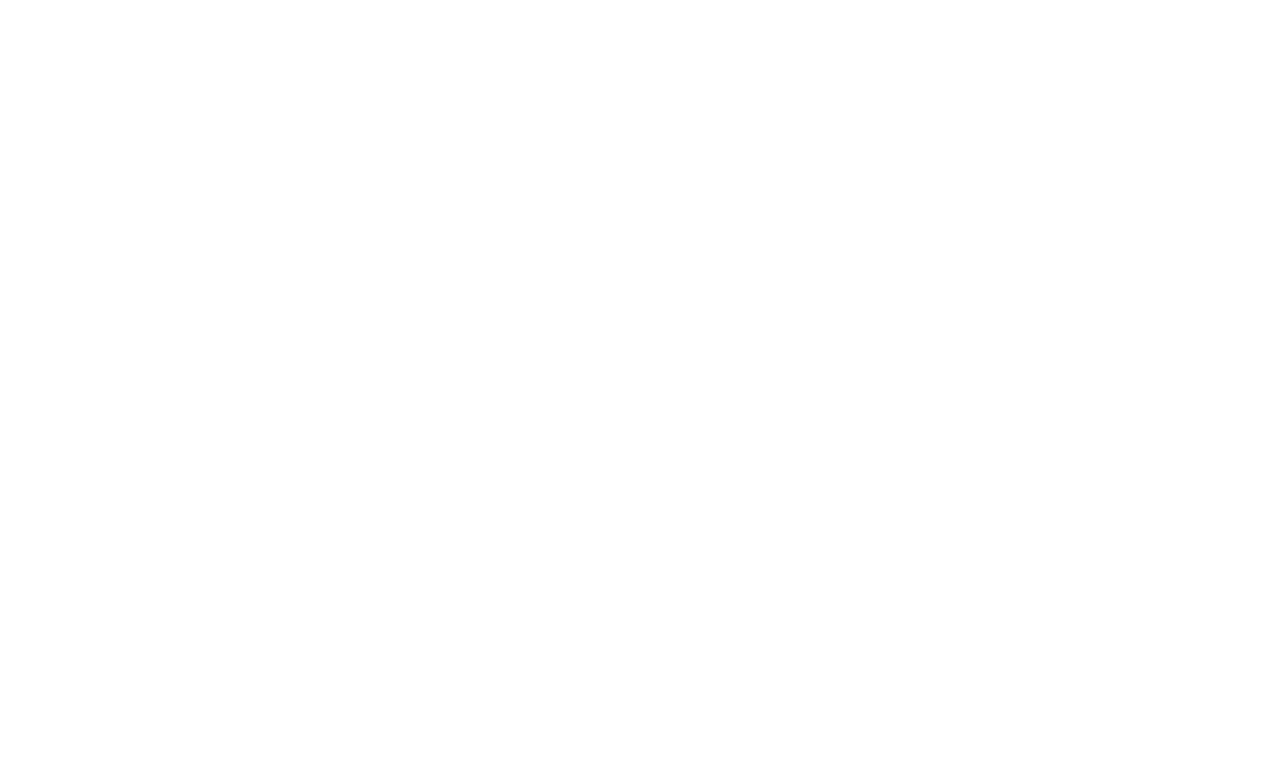
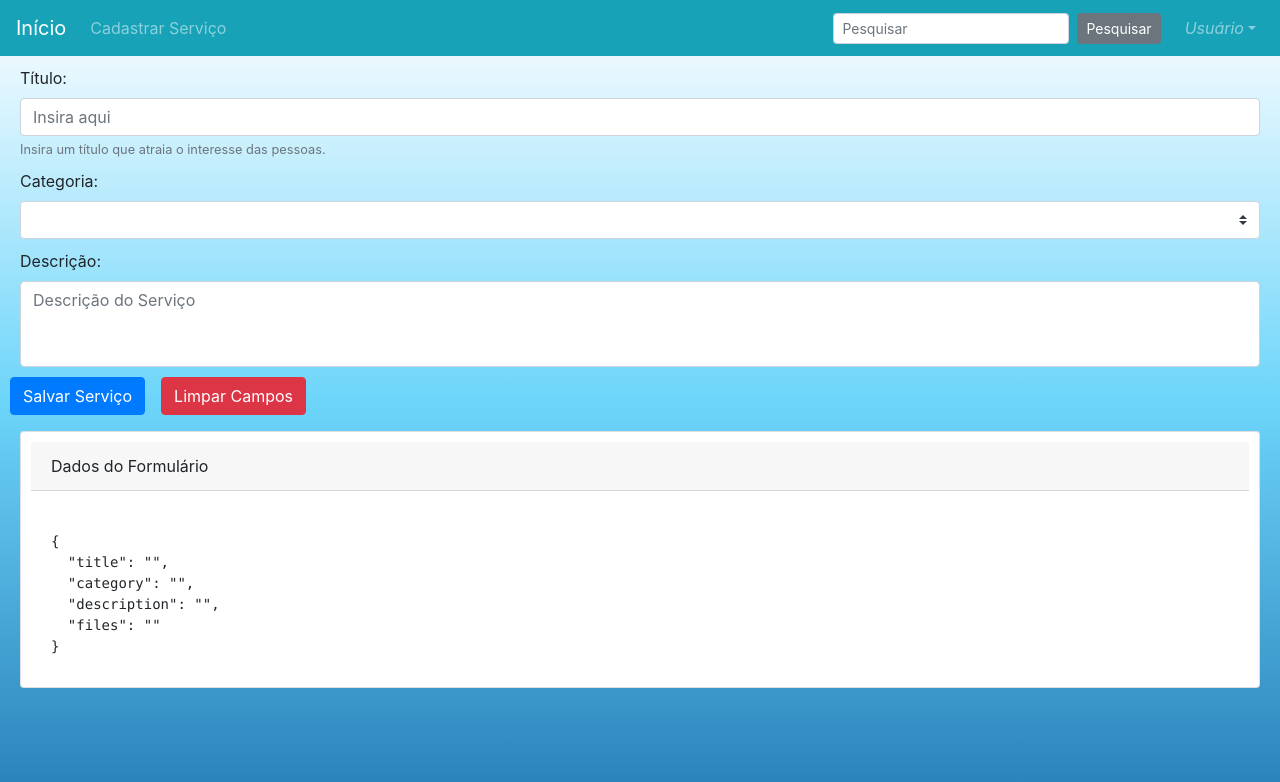
Before and after one commit to danialvesb/contrateepreste-pw, a Vue app: page /novoservico in a window 1280 px wide. Shown: the top 782 px of the page. Built offline with nearby package versions, Linux system fonts and the light colour scheme.

Commit message:
route added

```diff
--- a/package.json
+++ b/package.json
@@ -11,7 +11,8 @@
     "bootstrap": "^4.4.1",
     "bootstrap-vue": "^2.2.0",
     "core-js": "^3.4.4",
-    "vue": "^2.6.11"
+    "vue": "^2.6.11",
+    "vue-router": "^3.1.3"
   },
   "devDependencies": {
     "@vue/cli-plugin-babel": "^4.1.0",
--- a/src/App.vue
+++ b/src/App.vue
@@ -1,5 +1,7 @@
 <template>
   <div id="app">
+    <Header></Header>
+    <router-view></router-view>
   </div>
 </template>
 
@@ -7,23 +9,27 @@
   import 'bootstrap/dist/css/bootstrap.css'
   import 'bootstrap-vue/dist/bootstrap-vue.css'
 
+  import Header from  './components/Header'
 
 
 export default {
   name: 'app',
   components: {
+    Header,
   },
 
 }
 </script>
 
-<style>
+<style scope>
 #app {
-  font-family: 'Avenir', Helvetica, Arial, sans-serif;
-  -webkit-font-smoothing: antialiased;
-  -moz-osx-font-smoothing: grayscale;
-  text-align: center;
-  color: #2c3e50;
-  margin-top: 60px;
+  top: 0%;
+  left: 0px;
+  width: 100%;
+  height: 100%;
+  position: absolute;
+  background: linear-gradient(to bottom, #FFFFFF, #6DD5FA, #2980B9); /* W3C, IE 10+/ Edge, Firefox 16+, Chrome 26+, Opera 12+, Safari 7+ */
+
+
 }
 </style>
--- /dev/null
+++ b/src/components/Header.vue
@@ -0,0 +1,42 @@
+<template>
+  <div>
+    <b-navbar toggleable="lg" type="dark" variant="info">
+        <b-navbar-brand href="/inicio">Início</b-navbar-brand>
+
+        <b-navbar-toggle target="nav-collapse"></b-navbar-toggle>
+
+        <b-collapse id="nav-collapse" is-nav>
+        <b-navbar-nav>
+            <b-nav-item href="/novoservico">Cadastrar Serviço</b-nav-item>
+        </b-navbar-nav>
+
+        <!-- Right aligned nav items -->
+        <b-navbar-nav class="ml-auto">
+            <b-nav-form class="mr-3">
+            <b-form-input size="sm" class="mr-sm-2" placeholder="Pesquisar"></b-form-input>
+            <b-button size="sm" class="my-2 my-sm-0" type="submit">Pesquisar</b-button>
+            </b-nav-form>
+
+            <b-nav-item-dropdown right>
+            <!-- Using 'button-content' slot -->
+            <template v-slot:button-content>
+                <em>Usuário</em>
+            </template>
+            <b-dropdown-item href="#">Perfil</b-dropdown-item>
+            <b-dropdown-item href="#">Sair</b-dropdown-item>
+            </b-nav-item-dropdown>
+        </b-navbar-nav>
+        </b-collapse>
+    </b-navbar>
+  </div>
+</template>
+
+<script scope>
+export default {
+
+}
+</script>
+
+<style>
+
+</style>
--- /dev/null
+++ b/src/components/Home.vue
@@ -0,0 +1,15 @@
+<template>
+  <div>
+    <h1>Início</h1>
+  </div>
+</template>
+
+<script>
+export default {
+
+}
+</script>
+
+<style>
+
+</style>
--- /dev/null
+++ b/src/components/forms/ServiceCreate.vue
@@ -0,0 +1,89 @@
+<template>
+  <div>
+    <b-form v-if="show">
+
+      <b-form-group
+        id="input-group-title"
+        label="Título:"
+        label-for="input-title"
+        description="Insira um título que atraia o interesse das pessoas.">
+
+        <b-form-input
+          id="input-title"
+          v-model="form.title"
+          type="text"
+          required
+          placeholder="Insira aqui"></b-form-input>
+      </b-form-group>
+
+      <b-form-group id="input-group-category" label="Categoria:" label-for="input-category">
+        <b-form-select
+          id="input-category"
+          v-model="form.category"
+          :options="foods"
+          required>
+        </b-form-select>
+      </b-form-group>
+
+      <b-form-group id="input-group-description" label="Descrição:" label-for="input-description">
+        <b-form-textarea
+          id="input-description"
+          v-model="form.description"
+          placeholder="Descrição do Serviço"
+          rows="3"
+          max-rows="6"
+          required>
+          </b-form-textarea>
+      </b-form-group>
+
+
+
+      <b-button variant="primary" @click="onSubmit" class="mr-3">Salvar Serviço</b-button>
+      <b-button variant="danger" @click="onReset">Limpar Campos</b-button>
+    </b-form>
+    <b-card class="mt-3" header="Dados do Formulário">
+      <pre class="m-0">{{ form }}</pre>
+    </b-card>
+  </div>
+</template>
+
+<script>
+export default {
+    data() {
+        return {
+            show: true,
+            form: {
+                title: '',
+                category: '',
+                description: '',
+                files: ''
+            },
+            foods: [
+                { text: 'Selecione Uma', value: null },
+                { text: 'Construção', value: 1 },
+                { text: 'Peças de Carros', value: 2 },
+                { text: 'Outro', value: 3 },
+
+            ],
+        }
+    },
+    methods: {
+
+        onReset() {
+            this.form.title = '',
+            this.form.category = '',
+            this.form.description = '',
+            this.form.files = ''
+        },
+        onSubmit(event) {
+            event.preventDefault()
+        }
+    }
+}
+</script>
+
+<style scoped>
+    div {
+        margin: 10px;
+    }
+</style>
--- a/src/main.js
+++ b/src/main.js
@@ -3,6 +3,7 @@
 
 import App from './App.vue'
 
+import router from './router';
 
 Vue.config.productionTip = false
 
@@ -10,5 +11,6 @@
 Vue.use(IconsPlugin)
 
 new Vue({
+  router,
   render: h => h(App),
 }).$mount('#app')
--- /dev/null
+++ b/src/router.js
@@ -0,0 +1,16 @@
+import Vue from 'vue'
+import VueRouter from 'vue-router'
+
+// import Home from './components'
+import Home from './components/Home'
+import ServiceCreate from './components/forms/ServiceCreate'
+
+Vue.use(VueRouter)
+
+export default new VueRouter({
+    mode: 'history',
+    routes: [
+        { path: '/inicio', component: Home},
+        { path: '/novoservico', component: ServiceCreate}
+    ]
+})
```
Also changed, not shown: src/components/forms/FilesInsert.vue (added, +13 -0 lines), src/assets/logo.png (deleted).
